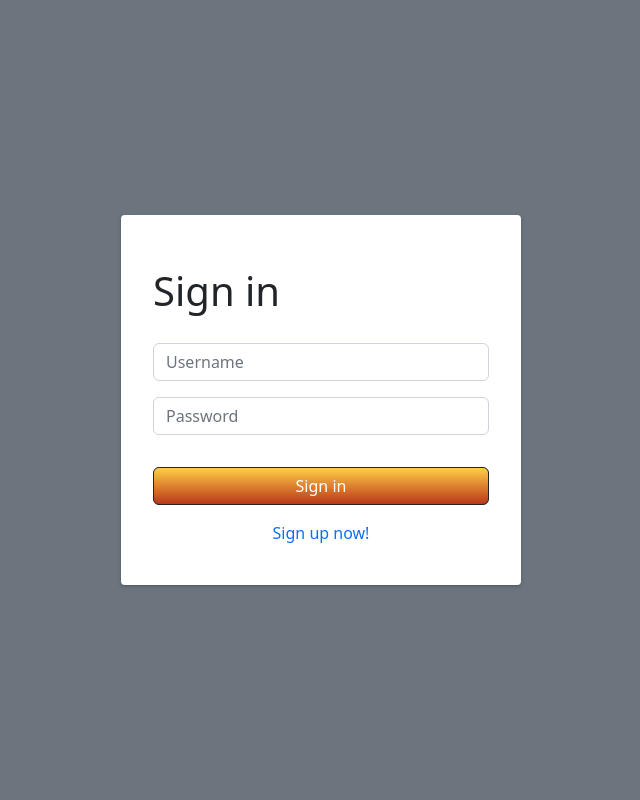
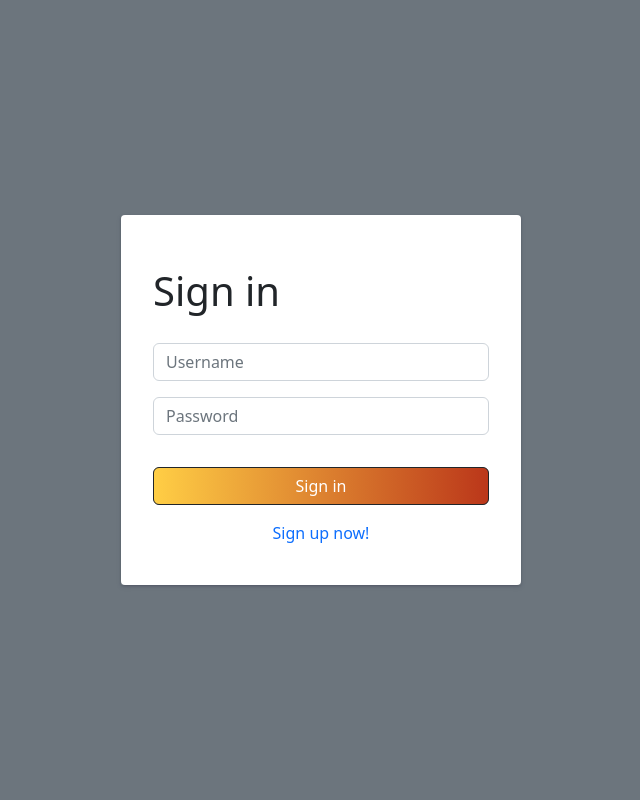
Before and after one commit to redpangilinan/andreas-management-hub, a PHP site: page /Projects/ in a window 1280 px wide. Shown: the whole page, without its empty margins (319-959 px from the left). Run offline with PHP 8.4, Linux system fonts and the light colour scheme; data that the repository does not hold is empty; some libraries are stand-ins or nearby versions.

Commit message:
Update style.css
update ng button

```diff
--- a/assets/css/style.css
+++ b/assets/css/style.css
@@ -79,7 +79,7 @@ body {
     height: 100vh;
 }
 .login-container button {
-    background-image: linear-gradient(#FFCE45, #BB371A );
+    background-image: linear-gradient(to right, #FFCE45, #BB371A );
 }
 
 .main-content {
```
